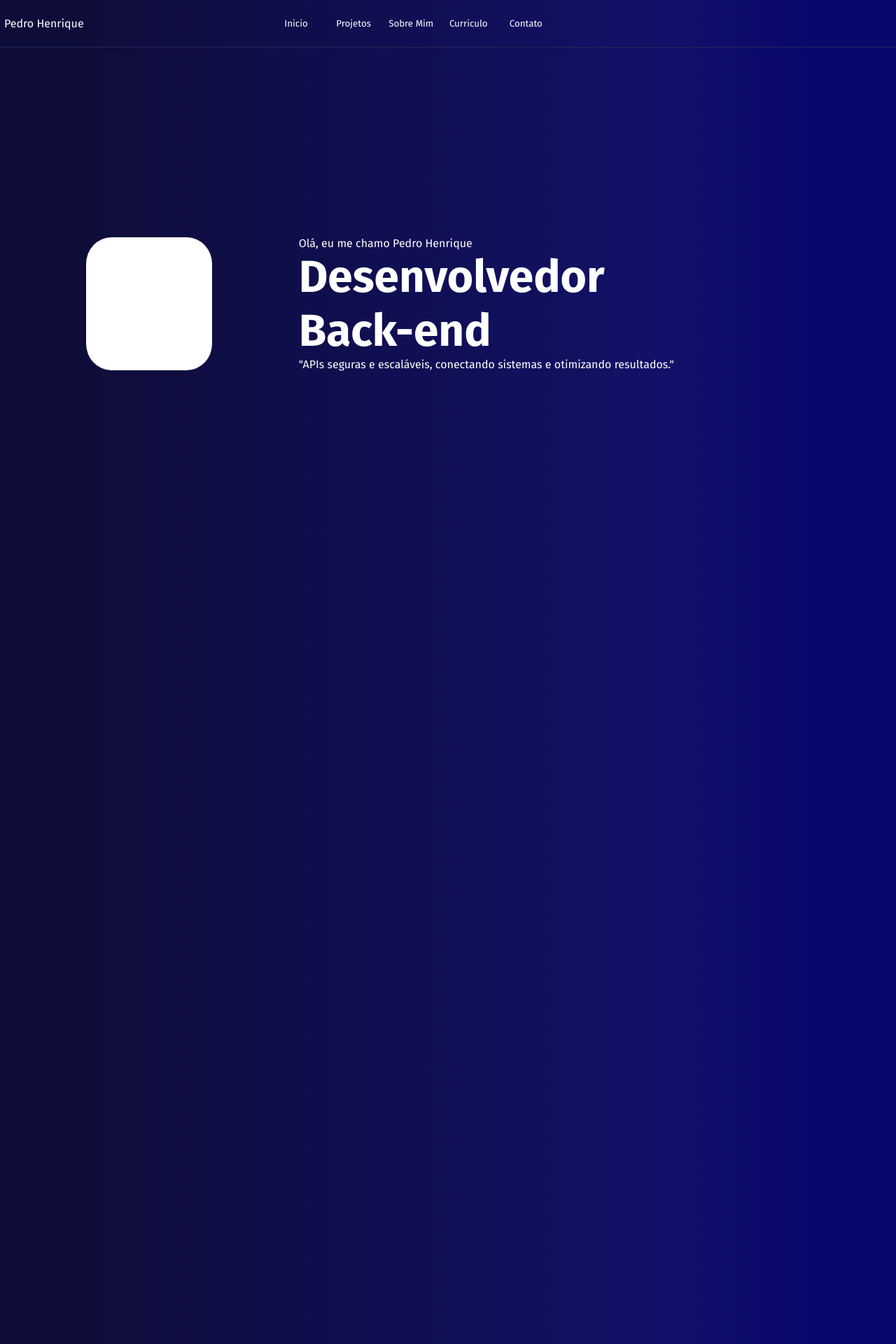
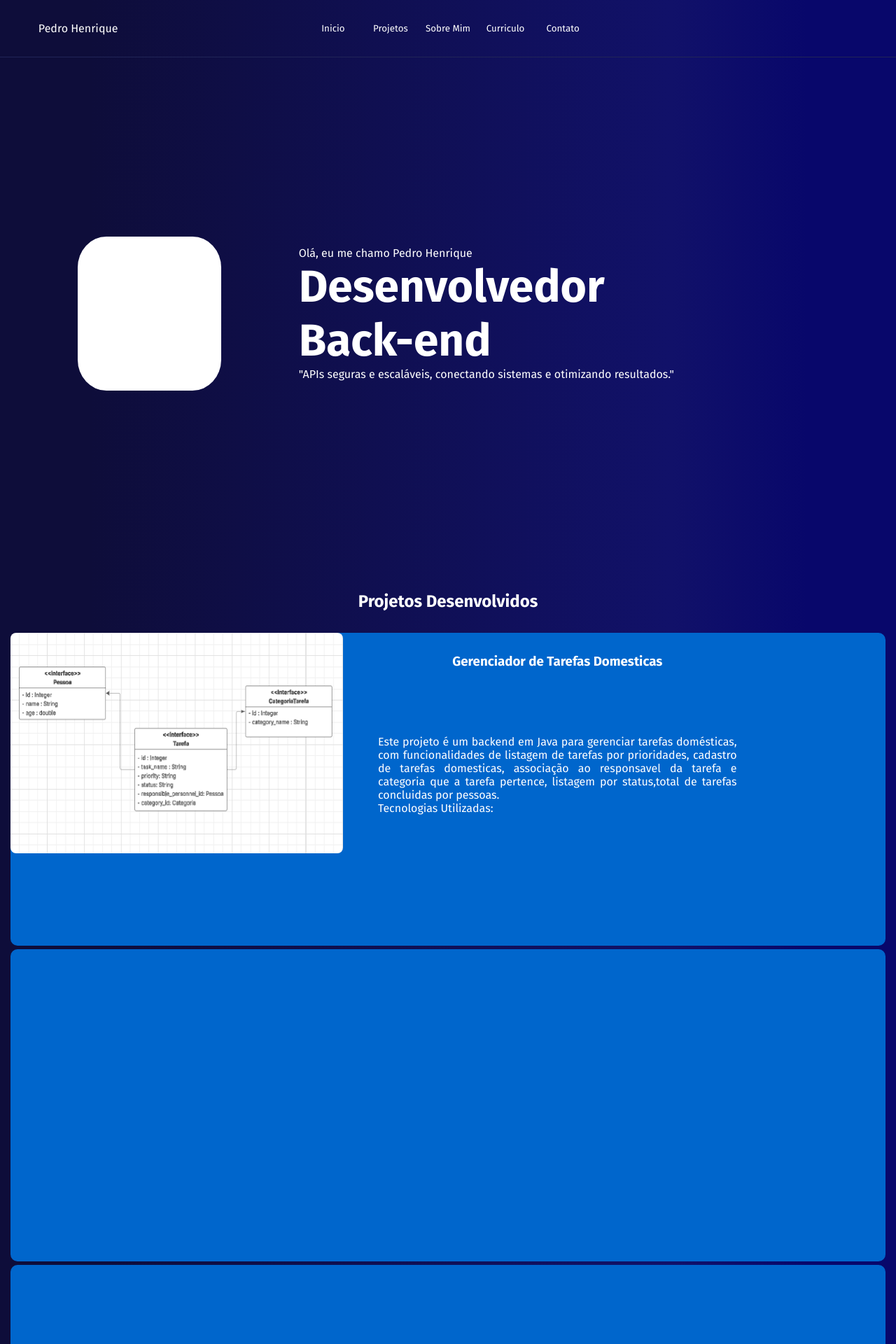
Before and after one commit to PedroHenriqueph7/meu_portfolio, a PHP site: page / in a window 1280 px wide. Shown: the top 1920 px of the page at 70% size. Run offline with PHP 8.4, Linux system fonts and the light colour scheme.

Commit message:
feat: Inserir primeiro projeto

```diff
--- a/css/style.css
+++ b/css/style.css
@@ -24,16 +24,23 @@ body {
     grid-template-columns: 1fr;
     grid-template-rows: 1fr 46fr;
      background: linear-gradient(90deg, #0e0d3a 10%, #111169 75%, #08076b 90%);
+     color: var(--cor_fonte_principal_site);
+     font-family: var(--fonte_familia_site);
+
+}
+
+p {
+    font-size: clamp(14px, 2vw, 16px)
 }
 
 #cabecalho_principal_desktop {
 
     display: grid;
-    grid-template-columns: 2fr 6fr;
-    gap: 80px;
+    grid-template-columns: 1fr 4fr 1fr;
+
     padding: 6px;
     color: var(--cor_fonte_principal_site);
-    place-items: center start;
+    place-items: center center;
     border-bottom: 1px solid rgb(33, 37, 87);
 }
 
@@ -68,8 +75,6 @@ body {
     color: #ffffff;
 }
 
-#conteudo_principal_desktop {
-}
 #inicio {
     display: grid;
     grid-template-columns: 1.5fr 3fr;
@@ -83,8 +88,8 @@ body {
 
 #fundo_imagem_desktop {
     background-color: rgb(255, 255, 255);
-    height: 190px;
-    width: 180px;
+    width: 16vw;
+    aspect-ratio: 13/14;
     border-radius: 20%;
 }
 
@@ -107,10 +112,61 @@ body {
 
 /* Pagina Projetos */
 
+#pagina_projetos {
+    display: grid;
+    height: 180vh;
+    grid-template-columns: 1fr;
+    grid-template-rows: 1fr 15fr;
+}
+
+#titulo_pagina_projetos {
+
+    display: grid;
+    place-items: center center;
+
+
+}
+
 #projetos {
+
     display: grid;
-    height: 100vh;
+    grid-template-columns: 1fr;
+    grid-template-rows: 1fr 1fr 1fr;
+    gap: 5px;
 }
+
+.article_projetos {
+    background-color: #0066CC;
+    display: grid;
+    grid-template-columns: 2fr 3fr;
+    margin: 0px 15px;
+    border-radius: 10px;
+}
+
+#fundo_imagem_projeto img{
+    border-radius: 8px;
+}
+
+#descricao_projeto {
+    display: grid;
+    grid-template-columns: 3fr 1fr;
+}
+
+.campo_texto {
+    display: grid;
+    grid-template-columns: 1fr;
+    grid-template-rows: 1fr 3fr 1.5fr;
+    place-items: center center;
+    text-align: justify;
+    padding: 0px 25px;
+}
+
+
+
+
+
+
+
 
 /* Pagina Tecnologias */
 #tecnologias {
--- a/index.html
+++ b/index.html
@@ -1,16 +1,20 @@
 <!DOCTYPE html>
 <html lang="en">
+
 <head>
     <meta charset="UTF-8">
     <meta name="viewport" content="width=device-width, initial-scale=1.0">
     <link rel="stylesheet" href="css/style.css">
     <title>Pedro Henrique</title>
 </head>
+
 <body>
 
     <header id="cabecalho_principal_desktop">
 
-        <div id="logo"><p>Pedro Henrique</p></div>
+        <div id="logo">
+            <p>Pedro Henrique</p>
+        </div>
 
         <nav id="menu_principal_desktop">
 
@@ -34,7 +38,7 @@
 
             <section id="imagem_principal_desktop">
                 <figure id="fundo_imagem_desktop"></figure>
-             </section>
+            </section>
 
             <section id="apresentacao_desktop">
 
@@ -47,7 +51,74 @@
             </section>
         </section>
 
-        <section id="projetos"></section>
+        <section id="pagina_projetos">
+
+            <div id="titulo_pagina_projetos">
+                <h2>Projetos Desenvolvidos</h2>
+            </div>
+
+            <section id="projetos">
+                <article id="article1" class="article_projetos">
+
+                    <figure id="fundo_imagem_projeto">
+                        <img src="img/Captura de tela 2025-08-30 102741.png" alt="" width="475px" height="315px">
+                    </figure>
+
+
+                    <div id="descricao_projeto">
+
+                        <div class="campo_texto">
+                            <div class="titulo_projeto"><h3>Gerenciador de Tarefas Domesticas</h3></div>
+                            <div class="texto_projeto"><p>Este projeto é um backend em Java para gerenciar tarefas domésticas, com funcionalidades de listagem de tarefas por prioridades, cadastro de tarefas domesticas, associação ao responsavel da tarefa e categoria que a tarefa pertence, listagem por status,total de tarefas concluidas por pessoas. <br>
+                            Tecnologias Utilizadas:
+                            </p></div>
+                            <div class="tecnologias_projeto"></div>
+                        </div>
+
+                        <div id="campo_botoes_projeto"></div>
+
+                    </div>
+
+                </article>
+
+                <article id="article2" class="article_projetos">
+
+                    <figure id="fundo_imagem_projeto"></figure>
+
+                    <div id="descricao_projeto2">
+
+                        <div class="campo_texto">
+                            <div class="titulo_projeto"></div>
+                            <div class="texto_projeto"></div>
+                            <div class="tecnologias_projeto"></div>
+                        </div>
+
+                        <div id="campo_botoes_projeto"></div>
+
+                    </div>
+
+                </article>
+
+                <article id="article3" class="article_projetos">
+
+                    <figure id="fundo_imagem_projeto"></figure>
+
+                    <div id="descricao_projeto3">
+
+                        <div class="campo_texto">
+                            <div class="titulo_projeto"></div>
+                            <div class="texto_projeto"></div>
+                            <div class="tecnologias_projeto"></div>
+                        </div>
+
+                        <div id="campo_botoes_projeto"></div>
+
+                    </div>
+
+                </article>
+            </section>
+
+        </section>
 
         <section id="tecnologias"></section>
 
@@ -56,4 +127,5 @@
     </main>
     <footer id="rodape"></footer>
 </body>
+
 </html>
```
Also changed, not shown: img/Captura de tela 2025-08-27 085806.png (added), img/Captura de tela 2025-08-30 102741.png (added).
